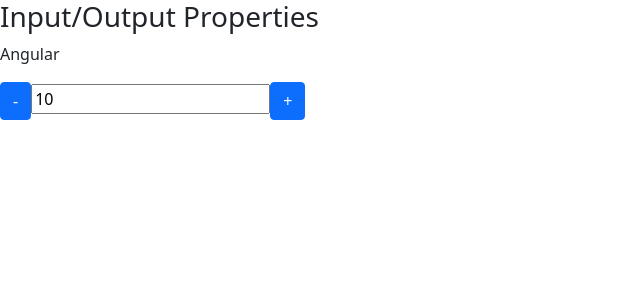
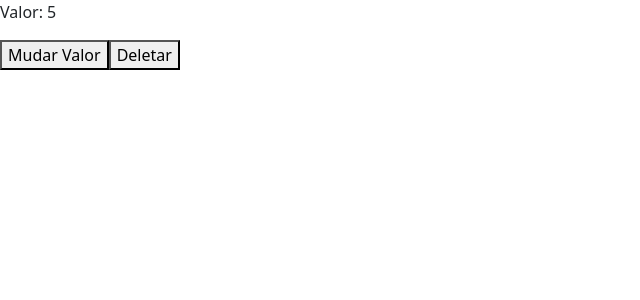
Before and after one commit to Joao-Augusto-Oliveira/cursoangular1, an Angular app: page / in a window 1280 px wide. Shown: the top 300 px of the page, without its empty margins (0-640 px from the left). Built offline with nearby package versions, Linux system fonts and the light colour scheme.

Commit message:
aula 15: ciclo de vida do componente

```diff
--- a/src/app/app.component.html
+++ b/src/app/app.component.html
@@ -2,4 +2,8 @@
 
 <app-cursos></app-cursos> -->
 
-<app-data-binding></app-data-binding>
+<!-- <app-data-binding></app-data-binding> -->
+
+<app-ciclo [valorInicial]="valor" *ngIf="!deletarCiclo"></app-ciclo>
+<button (click)="mudarValor()">Mudar Valor</button>
+<button (click)="destruirCiclo()">Deletar</button>
--- a/src/app/app.component.ts
+++ b/src/app/app.component.ts
@@ -6,5 +6,18 @@
   styleUrls: ['./app.component.css']
 })
 export class AppComponent {
-  title = 'Olá Mundo!';
+  valor: number = 5;
+
+  deletarCiclo: boolean = false;
+
+  destruirCiclo() {
+    this.deletarCiclo = true;
+  }
+
+  mudarValor() {
+    this.valor++;
+  }
+
+
+
 }
--- a/src/app/app.module.ts
+++ b/src/app/app.module.ts
@@ -7,9 +7,10 @@
 import { DataBindingComponent } from './data-binding/data-binding.component';
 import { InputPropertyComponent } from './input-property/input-property.component';
 import { OutputPropertyComponent } from './output-property/output-property.component';
+import { CicloComponent } from './ciclo/ciclo.component';
 
 @NgModule({
-  declarations: [AppComponent, DataBindingComponent, InputPropertyComponent, OutputPropertyComponent],
+  declarations: [AppComponent, DataBindingComponent, InputPropertyComponent, OutputPropertyComponent, CicloComponent],
   imports: [BrowserModule, AppRoutingModule, CursosModule, FormsModule],
   providers: [],
   bootstrap: [AppComponent],
--- /dev/null
+++ b/src/app/ciclo/ciclo.component.html
@@ -0,0 +1,3 @@
+<p>
+  Valor: {{ valorInicial}}
+</p>
--- /dev/null
+++ b/src/app/ciclo/ciclo.component.ts
@@ -0,0 +1,57 @@
+import { AfterContentChecked, AfterContentInit, AfterViewChecked, AfterViewInit, Component, DoCheck, Input, OnChanges, OnDestroy, OnInit } from '@angular/core';
+
+@Component({
+  selector: 'app-ciclo',
+  templateUrl: './ciclo.component.html',
+  styleUrls: ['./ciclo.component.css']
+})
+export class CicloComponent implements OnChanges, OnInit, DoCheck, AfterContentInit, AfterContentChecked, AfterViewInit, AfterViewChecked, OnDestroy {
+
+  @Input() valorInicial: number = 10;
+
+  constructor() {
+    this.log('constuctor');
+  }
+
+  ngOnChanges() {
+    this.log('ngOnChanges');
+  }
+
+  ngOnInit(): void {
+    this.log('ngOnInit');
+  }
+
+  ngDoCheck(): void {
+    this.log('ngDoCheck');
+  }
+
+  ngAfterContentInit(): void {
+    this.log('AfterContentInit');
+  }
+
+  ngAfterContentChecked(): void {
+    this.log('AfterContentChecked');
+  }
+
+  ngAfterViewInit(): void {
+    this.log('AfterViewInit');
+  }
+
+  ngAfterViewChecked(): void {
+    this.log('AfterViewChecked');
+  }
+
+  ngOnDestroy(): void {
+    this.log('ngOnDestroy');
+  }
+
+  private log(message: string): void {
+    console.log(message);
+  }
+
+
+
+
+
+
+}
```
Also changed, not shown: src/app/ciclo/ciclo.component.css (added), 2 other files (tests, documents, lock files or other folders).
